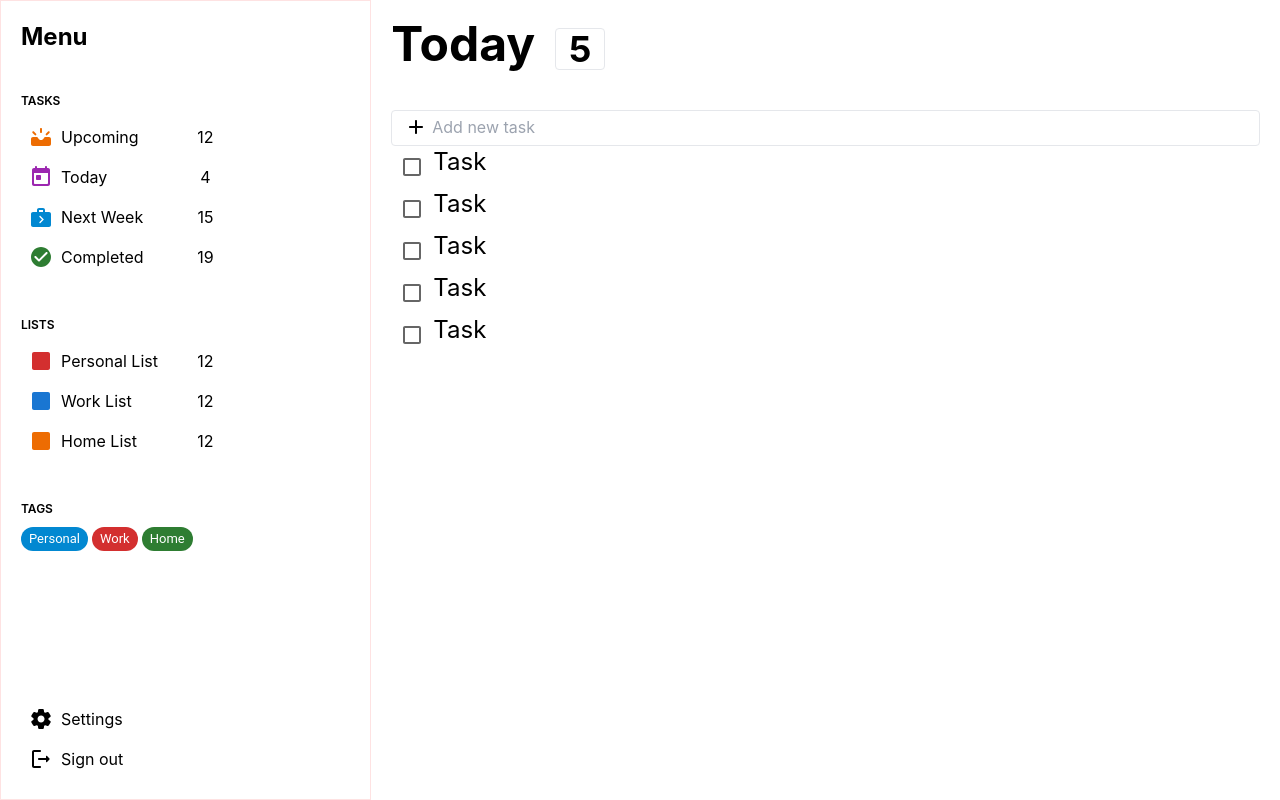
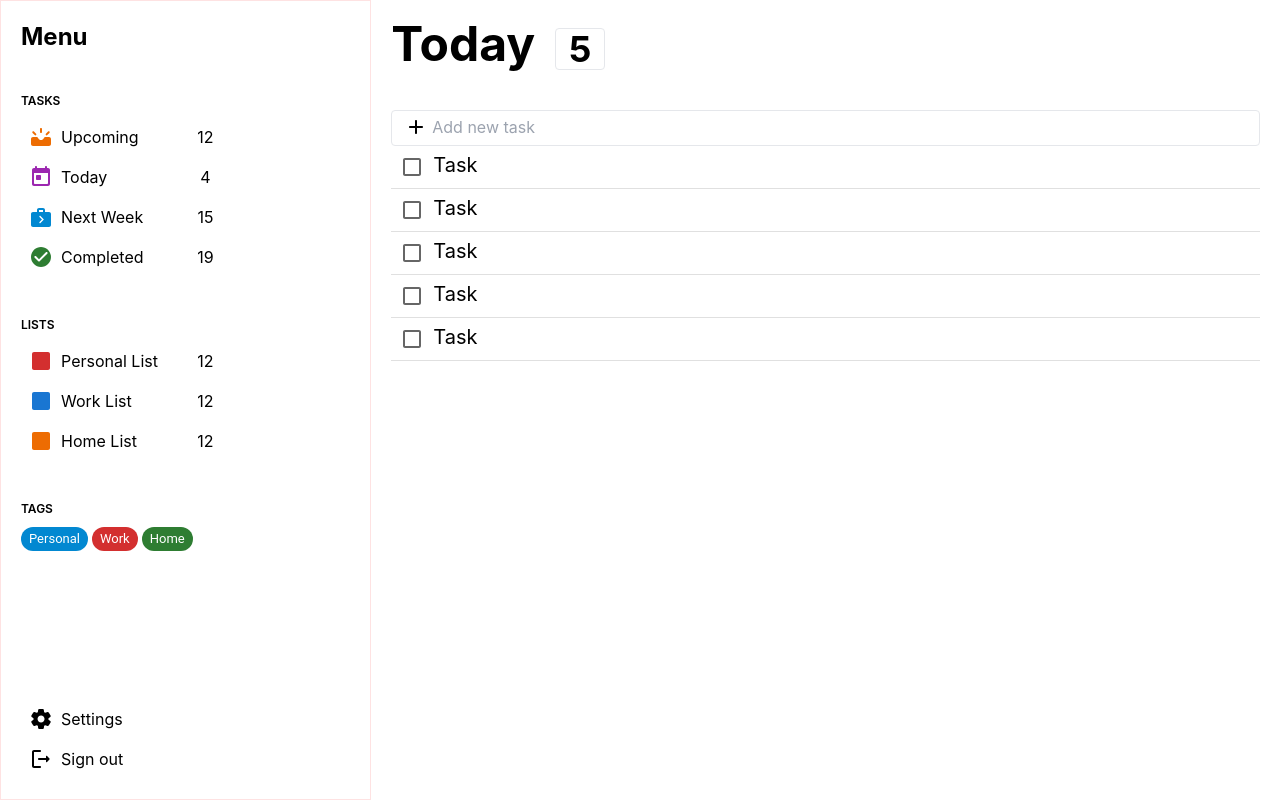
Before and after one commit to JamieBohannaWebDev/to-do-list-app, a React (Create React App) app: page / in a window 1280 px wide. Built offline with nearby package versions, Linux system fonts and the light colour scheme.

Commit message:
feat: just added in divider and cleaned up styling slightly

```diff
--- a/src/components/atoms/task.tsx
+++ b/src/components/atoms/task.tsx
@@ -1,13 +1,16 @@
-import React from 'react'
-import { Checkbox } from '@mui/material'
+import React from 'react';
+import { Checkbox, Divider } from '@mui/material';
 
 const Task = () => {
-  return (
-    <div className='flex'>
-        <Checkbox />
-        <p className='text-2xl'>Task</p>
-    </div>
-  )
-}
+	return (
+		<>
+			<div className="flex">
+				<Checkbox />
+				<p className="text-xl relative top-[5.5px]">Task</p>
+			</div>
+			<Divider />
+		</>
+	);
+};
 
-export default Task
+export default Task;
```
